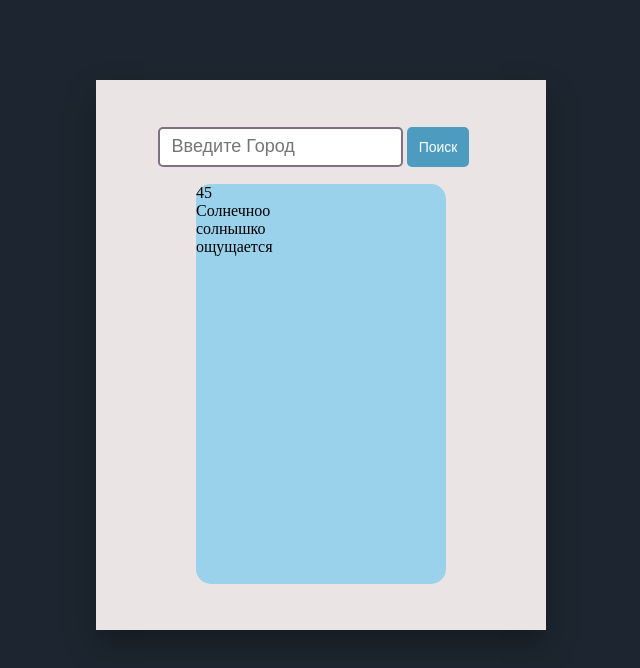
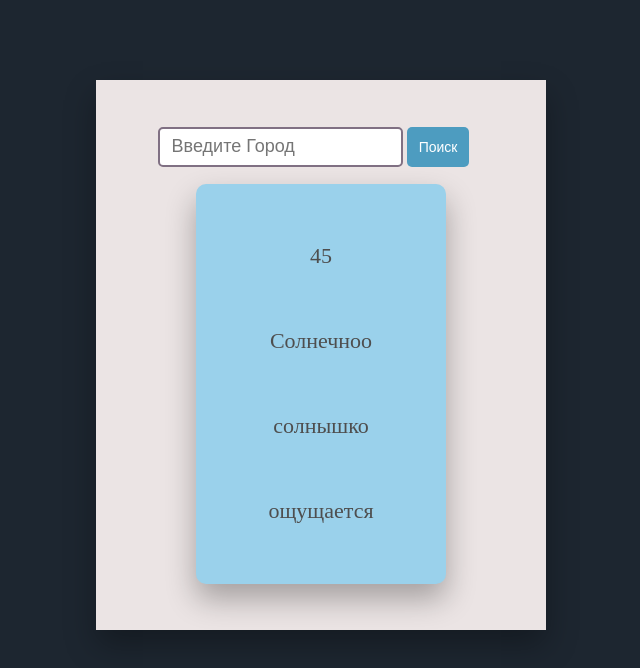
Before and after one commit to Max1irst/Javascript-WeatherApp, a plain HTML site: page index.html in a window 1280 px wide. Both pictures are taken after a click on the button "Поиск". Shown: the whole page, without its empty margins (319-959 px from the left). Drawn offline with Linux system fonts and the light colour scheme; no server answers.

Commit message:
css, started js

```diff
--- a/index.js
+++ b/index.js
@@ -0,0 +1,10 @@
+const btnSearch = document.querySelector(".searcher button")
+
+btnSearch.addEventListener("click", async function fetchAsync(){
+    const cityName = document.querySelector(".searcher input").value
+    const server = `http://api.openweathermap.org/geo/1.0/direct?q=${cityName}&appid=cddb3309931925c9b79ddc5a03842829`
+    const response = await fetch(server)
+    const data = response.json()
+    console.log(data);
+    document.querySelector(".searcher input").value = ""
+})
--- a/styles.css
+++ b/styles.css
@@ -64,8 +64,16 @@ body{
 
 .app{
     position: relative;
+    display: flex;
+    flex-direction: column;
+    justify-content: space-evenly;
+    align-items: center;
     background: #9ad1eb;
+    font-size: 22px;
+    font-weight: 500;
+    color: #4e4e4e;
     width: 250px;
     height: 400px;
-    border-radius: 15px;
+    border-radius: 10px;
+    box-shadow: 0 15px 30px rgba(0, 0, 0, 0.3);
 }
```
